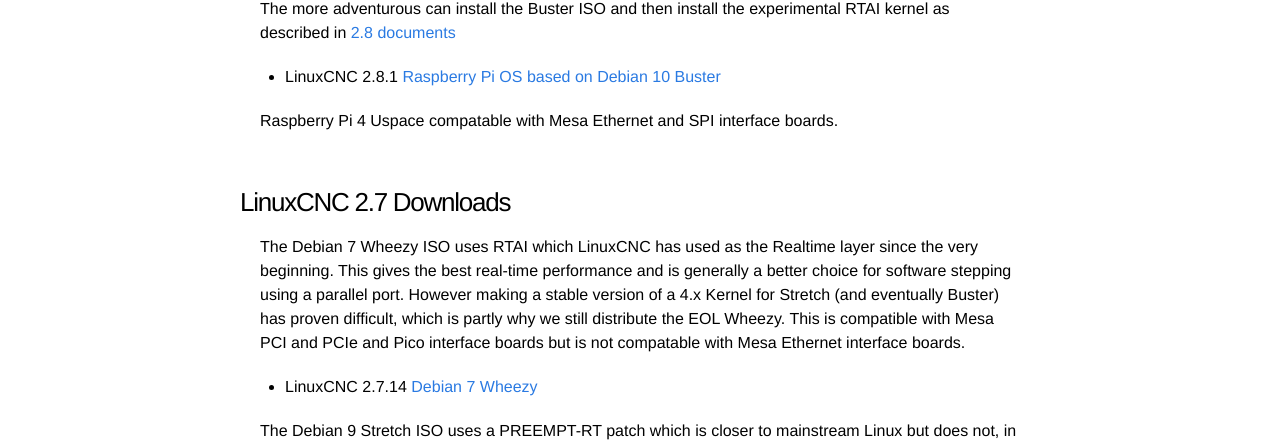
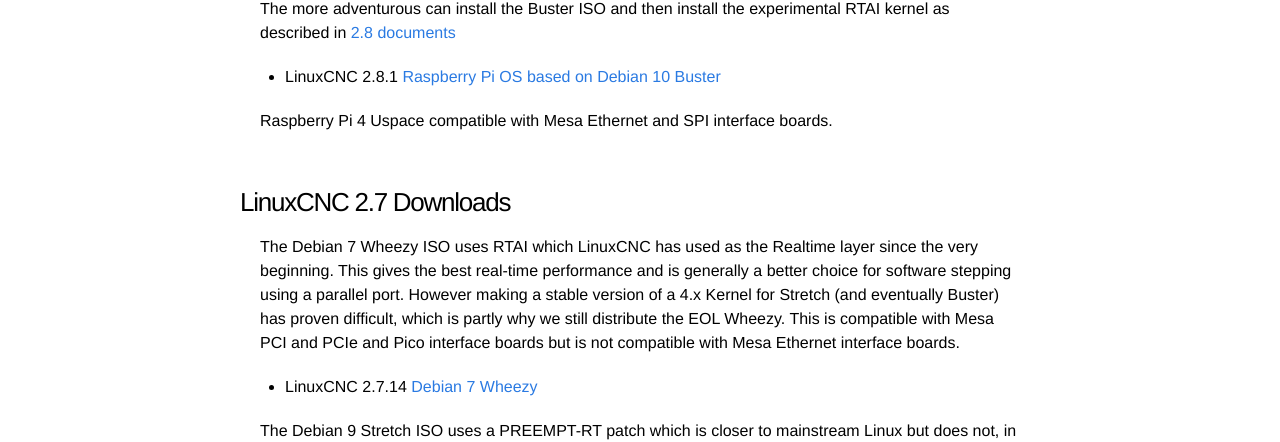
Before and after one commit to LinuxCNC/wlo, a Jekyll site: the page built from downloads/index.md, in a window 1280 px wide. Shown: the part 668-1110 px from the top of the page. Built offline with Jekyll 4.4.1, drawn with Linux system fonts in a browser that asks for light colours.

Commit message:
fix a couple of spelling mistakes on the Downloads page

```diff
--- a/downloads/index.md
+++ b/downloads/index.md
@@ -32,7 +32,7 @@
 
 * LinuxCNC 2.8.1 [Raspberry Pi OS based on Debian 10 Buster](https://www.linuxcnc.org/iso/linuxcnc-2.8.1-pi4.zip)
 
-Raspberry Pi 4 Uspace compatable with Mesa Ethernet and SPI interface boards.
+Raspberry Pi 4 Uspace compatible with Mesa Ethernet and SPI interface boards.
 
 ## LinuxCNC 2.7 Downloads
 
@@ -42,7 +42,7 @@
 making a stable version of a 4.x Kernel for Stretch (and eventually Buster) has
 proven difficult, which is partly why we still distribute the EOL Wheezy. This
 is compatible with Mesa PCI and PCIe and Pico interface boards but is not
-compatable with Mesa Ethernet interface boards.
+compatible with Mesa Ethernet interface boards.
 
 * LinuxCNC 2.7.14 [Debian 7 Wheezy](http://www.linuxcnc.org/iso/linuxcnc-2.7.14-wheezy.iso)
 
```
